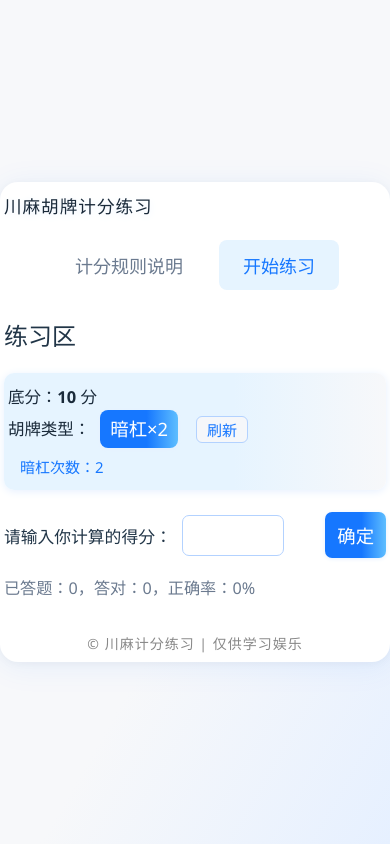
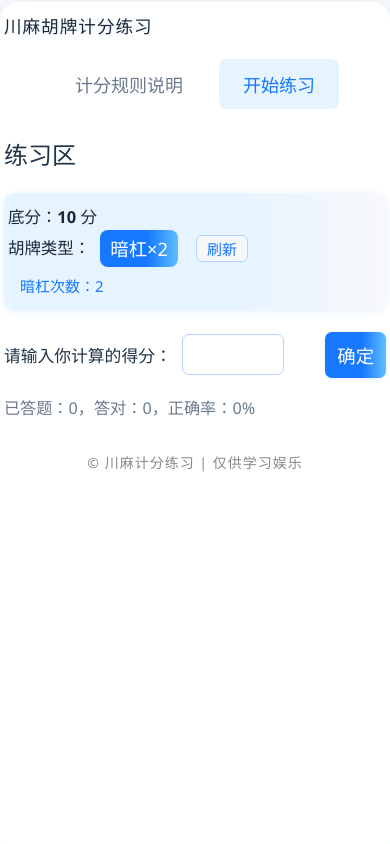
Before and after one commit to ctrlctrlx/majiang-score, a React (Vite) app in the folder majiang-score/: page / in a window 390 px wide. Built offline with nearby package versions, Linux system fonts and the light colour scheme.

Commit message:
style: 优化手机端布局，解决底分和练习区显示问题

```diff
--- a/majiang-score/src/App.css
+++ b/majiang-score/src/App.css
@@ -5,9 +5,9 @@ body, #root {
   font-family: 'Segoe UI', 'PingFang SC', 'Hiragino Sans GB', 'Microsoft YaHei', Arial, sans-serif;
   width: 100vw;
   height: 100vh;
-  display: flex;
-  align-items: center;
-  justify-content: center;
+  /* 移除flex居中，允许页面自然流式布局和滚动 */
+  /* display: flex; align-items: center; justify-content: center; */
+  overflow-x: hidden;
 }
 
 .container {
@@ -18,8 +18,11 @@ body, #root {
   box-shadow: 0 4px 32px rgba(22,119,255,0.08), 0 1.5px 8px rgba(0,0,0,0.04);
   padding: 28px 8vw 24px 8vw;
   transition: box-shadow 0.3s;
-  margin: 0;
+  margin: 32px auto 0 auto;
   position: relative;
+  min-height: 100vh;
+  height: auto;
+  overflow-y: auto;
 }
 .container:hover {
   box-shadow: 0 8px 40px rgba(22,119,255,0.13), 0 2px 12px rgba(0,0,0,0.07);
@@ -246,6 +249,10 @@ footer {
   .container {
     max-width: 100vw;
     padding: 10px 2vw 16px 2vw;
+    margin: 8px auto 0 auto;
+    min-height: 100vh;
+    height: auto;
+    overflow-y: auto;
   }
   .nav button {
     font-size: 19px;
@@ -274,6 +281,10 @@ footer {
   .container {
     max-width: 100vw;
     padding: 4px 1vw 8px 1vw;
+    margin: 2px auto 0 auto;
+    min-height: 100vh;
+    height: auto;
+    overflow-y: auto;
   }
   .nav button {
     font-size: 18px;
```
